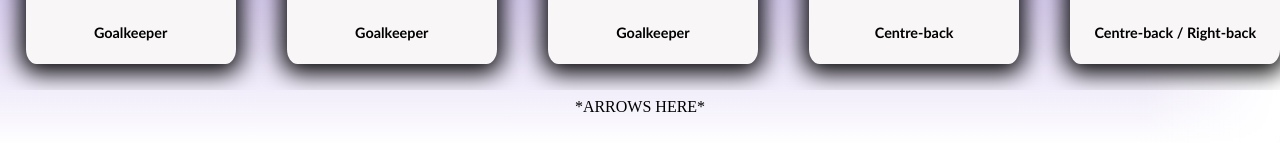
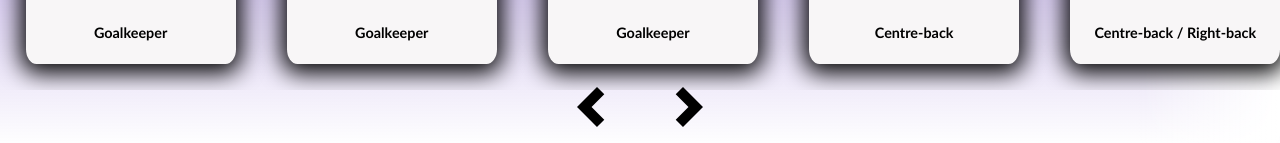
Before and after one commit to Ritzahr/Liverpool-landing-page, a Next.js app: page /landing-page in a window 1280 px wide. Shown: the part 3167-3310 px from the top of the page. Built offline with nearby package versions, Linux system fonts and the light colour scheme.

Commit message:
Arrows buttons styled and player carousel refactored alongisde card-section

```diff
--- a/src/components/atoms/arrows/arrows.js
+++ b/src/components/atoms/arrows/arrows.js
@@ -1,12 +1,21 @@
+import { ChevronDown } from "../chevron-down/chevron-down";
 import styles from "./arrows.module.css";
 
-const Arrows = () => {
-
-    return (
-        <div className={styles.arrows}>
-        <div className={styles.arrowsContent}> *ARROWS HERE* </div>
+const Arrow = () => {
+  return (
+    <div className={styles.arrows}>
+      <div className={styles.arrowsContent}>
+        <div className={styles.left}>
+          <ChevronDown
+          />
+        </div>
+        <div className={styles.right}>
+          <ChevronDown
+          />
+        </div>
       </div>
-    );
+    </div>
+  );
 };
 
-export { Arrows };
+export { Arrow };
--- a/src/components/atoms/arrows/arrows.module.css
+++ b/src/components/atoms/arrows/arrows.module.css
@@ -1,4 +1,6 @@
 .arrows {
+  display: flex;
+  justify-content: flex-end;
   flex-direction: column;
   border-radius: 10%;
   width: 20%;
@@ -8,7 +10,56 @@
 
 .arrowsContent {
   display: flex;
-    justify-content: center;
+  justify-content: space-evenly;
   align-items: center;
   height: 100%;
 }
+
+.left,
+.right {
+  background: none ;
+  border: none;
+  display: flex;
+  justify-content: center;
+}
+
+.left > svg {
+  height: 40px;
+  width: 40px;
+  transform: rotate(90deg);
+}
+
+.right > svg {
+  height: 40px;
+  width: 40px;
+  transform: rotate(270deg);
+}
+
+.left:hover,
+.right:hover {
+  animation: 0.8s infinite alternate slidein;
+  cursor: pointer;
+}
+
+@keyframes slidein {
+  0% {
+    transform: scale(1) ;
+  }
+
+  25% {
+    color: rgb(158, 30, 10);
+    }
+
+  50% {
+    color: rgb(201, 32, 7);
+    }
+
+  75% {
+    color: rgb(232, 40, 11);
+    }
+
+  100% {
+    color: rgb(255, 0, 0);
+      transform: scale(1.5) ;
+    }
+}
--- /dev/null
+++ b/src/components/atoms/chevron-down/chevron-down.js
@@ -0,0 +1,9 @@
+const ChevronDown = () => {
+    return (
+      <svg xmlns="http://www.w3.org/2000/svg" width="20" height="20" viewBox="0 0 20 20">
+        <path fill="currentColor" d="M10 9.727l6.364-6.363L20 7l-6.364 6.364L10 17 0 7l3.636-3.636z" />
+      </svg>
+    );
+  };
+
+  export { ChevronDown };
--- a/src/components/atoms/player-card/player-card.js
+++ b/src/components/atoms/player-card/player-card.js
@@ -2,6 +2,7 @@ import Image from "next/image";
 import styles from './player-card.module.css';
 
 const PlayerCard = ({ name, position, img, handleClick }) => {
+
     return (
       <main className={styles.card}
       onClick={() => handleClick(name)}
--- a/src/components/molecules/card-section/card-section.js
+++ b/src/components/molecules/card-section/card-section.js
@@ -1,15 +1,29 @@
-import { Arrows } from "@/components/atoms/arrows/arrows";
+import { Arrow } from "@/components/atoms/arrows/arrows";
 import { PlayerCarousel } from "../player-carousel/player-carousel";
+import { useState } from "react";
+import { players } from "@/assets/players-2024/roster";
 import styles from "./card-section.module.css";
 
 const Cardsection = () => {
+  const [fade, setFade]= useState(null);
+  const [cardClicked, setCardClicked]= useState(null);
+
+  const cardClick = (name) => {
+    setCardClicked(players.find((player) => player.name===name))
+    setFade('fadeIn')
+  };
 
   return (
     <div className={styles.wrapper}>
     <div className={styles.gradientTop}>
-      <PlayerCarousel/>
+      <PlayerCarousel
+        handleClick={cardClick}
+        fade={fade}
+        cardClicked={cardClicked}
+        players={players}
+      />
       <div className={styles.gradientBottom}></div>
-      <Arrows />
+      <Arrow />
     </div>
     </div>
   );
--- a/src/components/molecules/player-carousel/player-carousel.js
+++ b/src/components/molecules/player-carousel/player-carousel.js
@@ -1,30 +1,24 @@
-import { players } from "@/assets/players-2024/roster";
 import { PlayerCard } from "@/components/atoms/player-card/player-card";
-import { useEffect, useState } from "react";
+import { useEffect } from "react";
 import styles from './player-carousel.module.css';
 
-const PlayerCarousel = () => {
-  const [cardClicked, setCardClicked]= useState(null);
-  const [isHiding, setIsHiding] = useState(true);
-  const [fade, setFade]= useState(null);
+const PlayerCarousel = ({ handleClick, fade, cardClicked, players }) => {
 
   useEffect(() => {
+
     if (fade === "fadeIn") {
       const timer = setTimeout(() => setFade(null), 500);
       return () => clearTimeout(timer);
     }
   }, [fade]);
 
-  const cardClick = (name) => {
-    setCardClicked(players.find((player) => player.name===name))
-    setFade('fadeIn')
-  };
-
   return (
     <main className={styles.section}>
       <div className={styles.hologramSection}>
         {cardClicked && (
-          <img className={`${styles.image} ${fade ? styles.fadeIn : ""}`} src={`${cardClicked.bodyImage.src}`} />
+          <img
+            className={`${styles.image} ${fade ? styles.fadeIn : ""}`}
+            src={`${cardClicked.bodyImage.src}`} />
           )}
       </div>
         <div className={styles.cardRow}>
@@ -35,7 +29,7 @@ const PlayerCarousel = () => {
                   position={`${player.position}`}
                   img={player.image}
                   key={`${player.name}-${player.image}`}
-                  handleClick={cardClick}
+                  handleClick={handleClick}
                 />
                 );
             })};
```
Also changed, not shown: src/images/arrowIMG.jpg (added), src/images/arrowLeftIMG.jpeg (added). Lines whose indentation alone changed are shown as unchanged.
